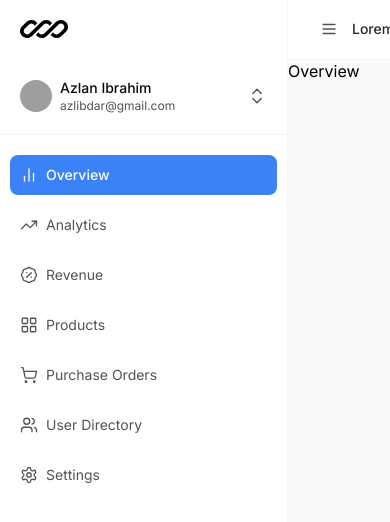
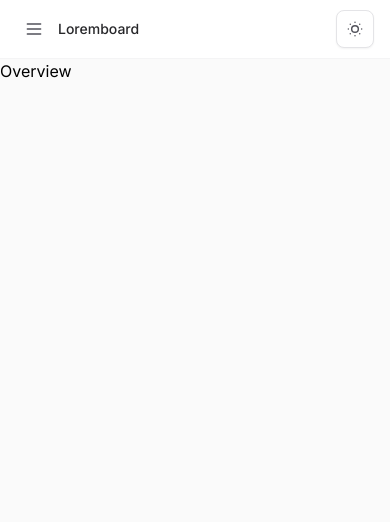
Before and after one commit to azlibdar/loremboard, a React (Vite) app: page / in a window 390 px wide. Shown: the top 522 px of the page. Built offline with nearby package versions, Linux system fonts and the light colour scheme; grey boxes are pictures that could not be loaded.

Commit message:
add mobile sidebar functionality and framer-motion integration

```diff
--- a/package.json
+++ b/package.json
@@ -12,6 +12,7 @@
   "dependencies": {
     "clsx": "^2.1.1",
     "lucide-react": "^0.462.0",
+    "motion": "^11.12.0",
     "react": "^18.3.1",
     "react-dom": "^18.3.1",
     "react-router-dom": "^7.0.1",
--- a/src/App.tsx
+++ b/src/App.tsx
@@ -1,13 +1,20 @@
 import { Outlet } from "react-router-dom";
 import Sidebar from "./components/layout/Sidebar";
 import Header from "./components/layout/Header";
+import { useState } from "react";
 
 const App = () => {
+  const [isMobileSidebarOpen, setIsMobileSidebarOpen] = useState(false);
+
+  const toggleMobileSidebar = () => {
+    setIsMobileSidebarOpen((prev) => !prev);
+  };
+
   return (
     <div className="w-full h-screen overflow-hidden flex">
-      <Sidebar />
+      <Sidebar isMobileSidebarOpen={isMobileSidebarOpen} onMobileSidebarClose={toggleMobileSidebar} />
       <main className="w-full flex flex-col overflow-y-auto">
-        <Header />
+        <Header onMobileSidebarOpen={toggleMobileSidebar} />
         <Outlet />
       </main>
     </div>
--- a/src/components/layout/Header.tsx
+++ b/src/components/layout/Header.tsx
@@ -1,13 +1,17 @@
 import { Menu, SunDim } from "lucide-react";
 import IconButton from "../common/IconButton";
 
-const Header = () => {
+interface Props {
+  onMobileSidebarOpen: () => void;
+}
+
+const Header = ({ onMobileSidebarOpen }: Props) => {
   return (
     <header className="bg-white border-b border-zinc-100">
-      <div className="max-w-7xl mx-auto flex justify-between items-center py-2.5 px-6">
+      <div className="max-w-7xl mx-auto flex justify-between items-center py-2.5 px-4">
         <div className="flex items-center gap-1.5">
-          <IconButton onClick={() => {}} size="compact" variant="tertiary" className="lg:hidden">
-            <Menu size={18} strokeWidth={1.75} />
+          <IconButton onClick={onMobileSidebarOpen} size="compact" variant="tertiary" className="md:hidden">
+            <Menu size={20} strokeWidth={1.75} />
           </IconButton>
           <h2 className="text-sm font-medium text-zinc-800">Loremboard</h2>
         </div>
--- a/src/components/layout/Sidebar.tsx
+++ b/src/components/layout/Sidebar.tsx
@@ -1,25 +1,79 @@
 import { NavLink } from "react-router-dom";
+import { motion, AnimatePresence } from "motion/react";
 import LogoLight from "../../assets/logo-mark-light.svg";
 import { navLinks } from "../../constants";
-import { BadgePercent, BarChart2, ChevronsUpDownIcon, LayoutGrid, Settings, ShoppingCart, TrendingUp, Users } from "lucide-react";
+import { BadgePercent, BarChart2, ChevronsUpDownIcon, LayoutGrid, Settings, ShoppingCart, TrendingUp, Users, X } from "lucide-react";
+import useIsMobile from "../../hooks/useIsMobile";
+import { cn } from "../../lib/utils";
+import IconButton from "../common/IconButton";
 
-const Sidebar = () => {
+interface Props {
+  isMobileSidebarOpen: boolean;
+  onMobileSidebarClose: () => void;
+  onClose?: () => void;
+}
+
+const Sidebar = ({ isMobileSidebarOpen, onClose, onMobileSidebarClose }: Props) => {
+  const { isMobile } = useIsMobile();
+
   // Function to get the icon based on the icon name
   const getIcon = (iconName: string) => {
-    if (iconName === "BarChart2") return <BarChart2 size={18} strokeWidth={1.75} />;
-    if (iconName === "LayoutGrid") return <LayoutGrid size={18} strokeWidth={1.75} />;
-    if (iconName === "Users") return <Users size={18} strokeWidth={1.75} />;
-    if (iconName === "BadgePercentage") return <BadgePercent size={18} strokeWidth={1.75} />;
-    if (iconName === "ShoppingCart") return <ShoppingCart size={18} strokeWidth={1.75} />;
-    if (iconName === "TrendingUp") return <TrendingUp size={18} strokeWidth={1.75} />;
-    if (iconName === "Settings") return <Settings size={18} strokeWidth={1.75} />;
+    const iconMap = {
+      BarChart2: <BarChart2 size={18} strokeWidth={1.75} />,
+      LayoutGrid: <LayoutGrid size={18} strokeWidth={1.75} />,
+      Users: <Users size={18} strokeWidth={1.75} />,
+      BadgePercentage: <BadgePercent size={18} strokeWidth={1.75} />,
+      ShoppingCart: <ShoppingCart size={18} strokeWidth={1.75} />,
+      TrendingUp: <TrendingUp size={18} strokeWidth={1.75} />,
+      Settings: <Settings size={18} strokeWidth={1.75} />,
+    };
+    return iconMap[iconName as keyof typeof iconMap];
+  };
+
+  // Sidebar animation variants
+  const sidebarVariants = {
+    hidden: {
+      x: isMobile ? "-100%" : 0,
+      opacity: isMobile ? 0 : 1,
+      transition: {
+        type: "tween",
+        duration: 0.1,
+      },
+    },
+    visible: {
+      x: 0,
+      opacity: 1,
+      transition: {
+        type: "tween",
+        duration: 0.3,
+      },
+    },
   };
 
   return (
-    <aside className="w-72 min-w-72 flex flex-col bg-white border-r border-zinc-100">
+    <AnimatePresence>
+      {(isMobileSidebarOpen || !isMobile) && (
+        <motion.aside
+          initial="hidden"
+          animate="visible"
+          exit="hidden"
+          variants={sidebarVariants}
+          className={cn(
+            "fixed md:static z-50 top-0 left-0 h-full",
+            "flex flex-col bg-white border-r border-zinc-100",
+            isMobile ? "w-full" : "w-72 min-w-72",
+            isMobile && !isMobileSidebarOpen ? "hidden" : ""
+          )}
+        >
           <div className="p-5 flex items-center justify-between">
             <img src={LogoLight} alt="logo" className="w-12 min-w-12" />
+            {isMobile && (
+              <IconButton onClick={onMobileSidebarClose} size="compact" variant="tertiary">
+                <X size={20} strokeWidth={1.75} />
+              </IconButton>
+            )}
           </div>
+
           <div className="p-2.5 border-b border-zinc-100">
             <button className="w-full p-2.5 flex items-center justify-between rounded-lg transition hover:bg-zinc-100">
               <div className="flex items-center gap-2">
@@ -36,16 +90,18 @@ const Sidebar = () => {
               <ChevronsUpDownIcon size={20} strokeWidth={1.75} className="text-zinc-600" />
             </button>
           </div>
+
           <div className="h-full flex gap-2.5 flex-col overflow-y-auto px-2.5 py-5">
             {navLinks.map((link) => (
-          // nav-link class in index.css
-          <NavLink key={link.to} to={link.to} className="nav-link">
+              <NavLink key={link.to} to={link.to} className="nav-link" onClick={isMobile ? onClose : undefined}>
                 <span className="center-everything">{getIcon(link.icon)}</span>
                 {link.title}
               </NavLink>
             ))}
           </div>
-    </aside>
+        </motion.aside>
+      )}
+    </AnimatePresence>
   );
 };
 
--- /dev/null
+++ b/src/hooks/useIsMobile.ts
@@ -0,0 +1,25 @@
+import { useEffect, useState } from "react";
+
+const useIsMobile = () => {
+  const [isMobile, setIsMobile] = useState(false);
+  useEffect(() => {
+    const handleResize = () => {
+      if (window.innerWidth < 768) {
+        setIsMobile(true);
+      } else {
+        setIsMobile(false);
+      }
+    };
+
+    handleResize();
+
+    window.addEventListener("resize", handleResize);
+    return () => {
+      window.removeEventListener("resize", handleResize);
+    };
+  }, []);
+
+  return { isMobile };
+};
+
+export default useIsMobile;
```
Also changed, not shown: 1 other file (tests, documents, lock files or other folders). Lines whose indentation alone changed are shown as unchanged.
